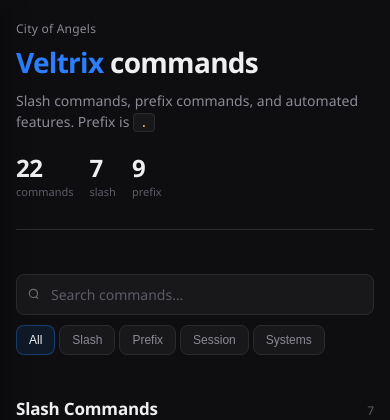
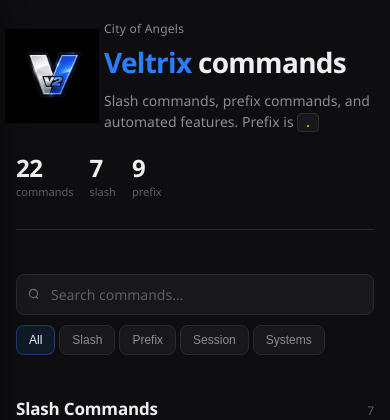
Before and after one commit to Preston155/hangout-website, a PHP site: page / in a window 390 px wide. Shown: the top 420 px of the page. Run offline with PHP 8.4, Linux system fonts and the light colour scheme.

Commit message:
Use transparent Veltrix V2 logo at larger scale with no background boxes.

```diff
--- a/css/commands.css
+++ b/css/commands.css
@@ -72,19 +72,22 @@ html, body {
 }
 
 .sidebar__logo {
-  width: 40px;
-  height: 40px;
-  border-radius: var(--radius);
-  overflow: hidden;
+  width: 52px;
+  height: 52px;
   flex-shrink: 0;
-  background: #000;
+  background: none;
+  overflow: visible;
+  display: grid;
+  place-items: center;
 }
 
 .sidebar__logo img {
   width: 100%;
   height: 100%;
-  object-fit: cover;
+  object-fit: contain;
+  transform: scale(1.45);
   display: block;
+  background: none;
 }
 
 .sidebar__title {
@@ -186,10 +189,27 @@ html, body {
 
 .hero__row {
   display: flex;
-  align-items: flex-end;
+  align-items: center;
   justify-content: space-between;
   gap: 24px;
   flex-wrap: wrap;
+}
+
+.hero__brand {
+  display: flex;
+  align-items: center;
+  gap: 22px;
+}
+
+.hero__logo {
+  width: 96px;
+  height: 96px;
+  object-fit: contain;
+  transform: scale(1.35);
+  flex-shrink: 0;
+  background: none;
+  pointer-events: none;
+  user-select: none;
 }
 
 .hero__label {
@@ -758,6 +778,14 @@ html, body {
 
   .hero__row { flex-direction: column; align-items: flex-start; }
 
+  .hero__brand { gap: 16px; }
+
+  .hero__logo {
+    width: 72px;
+    height: 72px;
+    transform: scale(1.3);
+  }
+
   .stats { gap: 16px; }
 
   .stat { text-align: left; }
--- a/index.html
+++ b/index.html
@@ -6,13 +6,13 @@
     <meta name="theme-color" content="#0e0e10" />
     <meta name="description" content="Command reference for Veltrix — City of Angels Discord bot." />
     <title>Veltrix · City of Angels</title>
-    <link rel="icon" href="assets/veltrix-logo.png" type="image/png" />
-    <link rel="apple-touch-icon" href="assets/veltrix-logo.png" />
-    <link rel="stylesheet" href="css/commands.css?v=5" />
+    <link rel="icon" href="assets/veltrix-logo.png?v=6" type="image/png" />
+    <link rel="apple-touch-icon" href="assets/veltrix-logo.png?v=6" />
+    <link rel="stylesheet" href="css/commands.css?v=6" />
   </head>
   <body>
     <div id="app"></div>
     <div id="toast" class="toast hidden" role="status"></div>
-    <script src="js/app.js?v=5"></script>
+    <script src="js/app.js?v=6"></script>
   </body>
 </html>
--- a/js/app.js
+++ b/js/app.js
@@ -269,7 +269,7 @@ function render() {
       <aside class="sidebar" id="sidebar">
         <div class="sidebar__brand">
           <div class="sidebar__logo">
-            <img src="assets/veltrix-logo.png" alt="Veltrix" width="40" height="40" />
+            <img src="assets/veltrix-logo.png?v=6" alt="Veltrix" width="52" height="52" />
           </div>
           <div>
             <div class="sidebar__title">${esc(state.data.botName)}</div>
@@ -294,6 +294,8 @@ function render() {
       <main class="main">
         <header class="hero reveal">
           <div class="hero__row">
+            <div class="hero__brand">
+              <img class="hero__logo" src="assets/veltrix-logo.png?v=6" alt="" width="96" height="96" />
               <div>
                 <p class="hero__label">City of Angels</p>
                 <h1><span>Veltrix</span> commands</h1>
@@ -301,6 +303,7 @@ function render() {
                   Slash commands, prefix commands, and automated features.
                   Prefix is <code>${esc(prefix)}</code>
                 </p>
+              </div>
             </div>
             <div class="stats">
               <div class="stat"><div class="stat__val">${counts.total}</div><div class="stat__label">commands</div></div>
```
Also changed, not shown: public/css/commands.css (+35 -7 lines), public/index.html (+4 -4 lines), public/js/app.js. Lines whose indentation alone changed are shown as unchanged.
